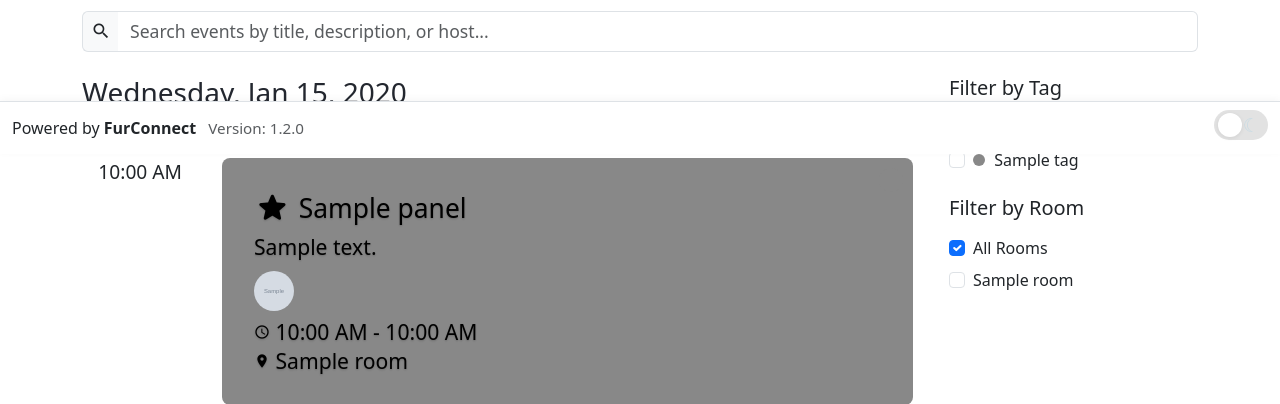
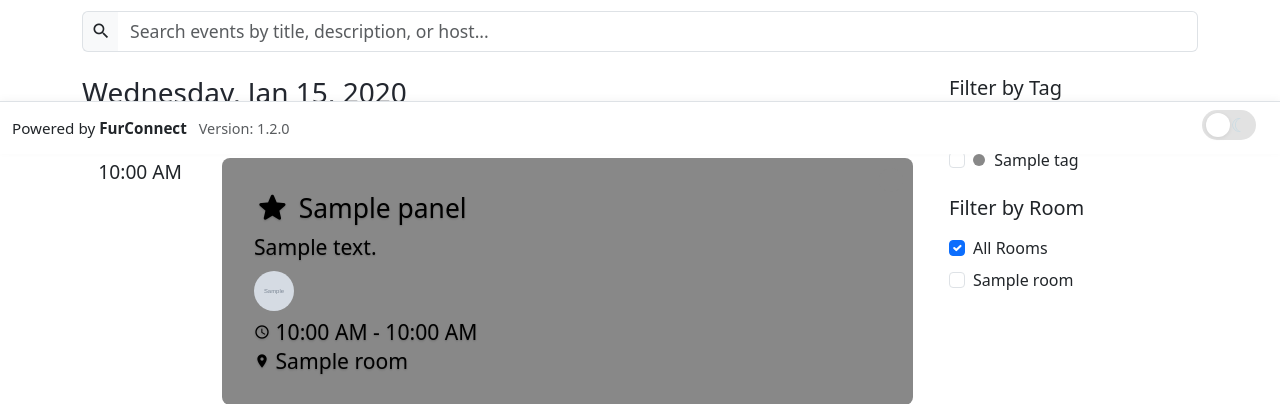
Before and after one commit to FurConnect/FurConnect, a Django app: page /convention/1/ in a window 1280 px wide. Shown: the part 646-1050 px from the top of the page. Run offline with Django 5.2, Linux system fonts and the light colour scheme; tables that the repository leaves empty hold one stand-in row (values such as "Sample post"); grey boxes marked "Sample" are stand-in pictures; some libraries are stand-ins or nearby versions.

Commit message:
Refactor sticky footer styles for improved layout and responsiveness

```diff
--- a/templates/base.html
+++ b/templates/base.html
@@ -307,12 +307,30 @@
             border-top: 1px solid var(--bs-border-color, #eee);
             z-index: 1050;
             box-shadow: 0 -2px 8px rgba(0,0,0,0.04);
-            font-size: 1rem;
-            padding-bottom: env(safe-area-inset-bottom, 0); /* for iOS notch */
+            font-size: 0.95rem;
+            padding: 0.5rem 0.75rem 0.5rem env(safe-area-inset-left, 0);
+            display: flex;
+            justify-content: center;
+            align-items: center;
+            flex-wrap: wrap;
         }
         #sticky-footer .container {
             max-width: 100%;
+            display: flex;
+            align-items: center;
+            justify-content: space-between;
             flex-wrap: wrap;
+            gap: 0.5rem;
+            padding: 2;
+            margin: 0;
+        }
+        @media (max-width: 576px) {
+            #sticky-footer .container {
+                flex-direction: column;
+                align-items: flex-start;
+                justify-content: center;
+                gap: 0.35rem;
+            }
         }
         @media (max-width: 576px) {
             #sticky-footer .container {
```
